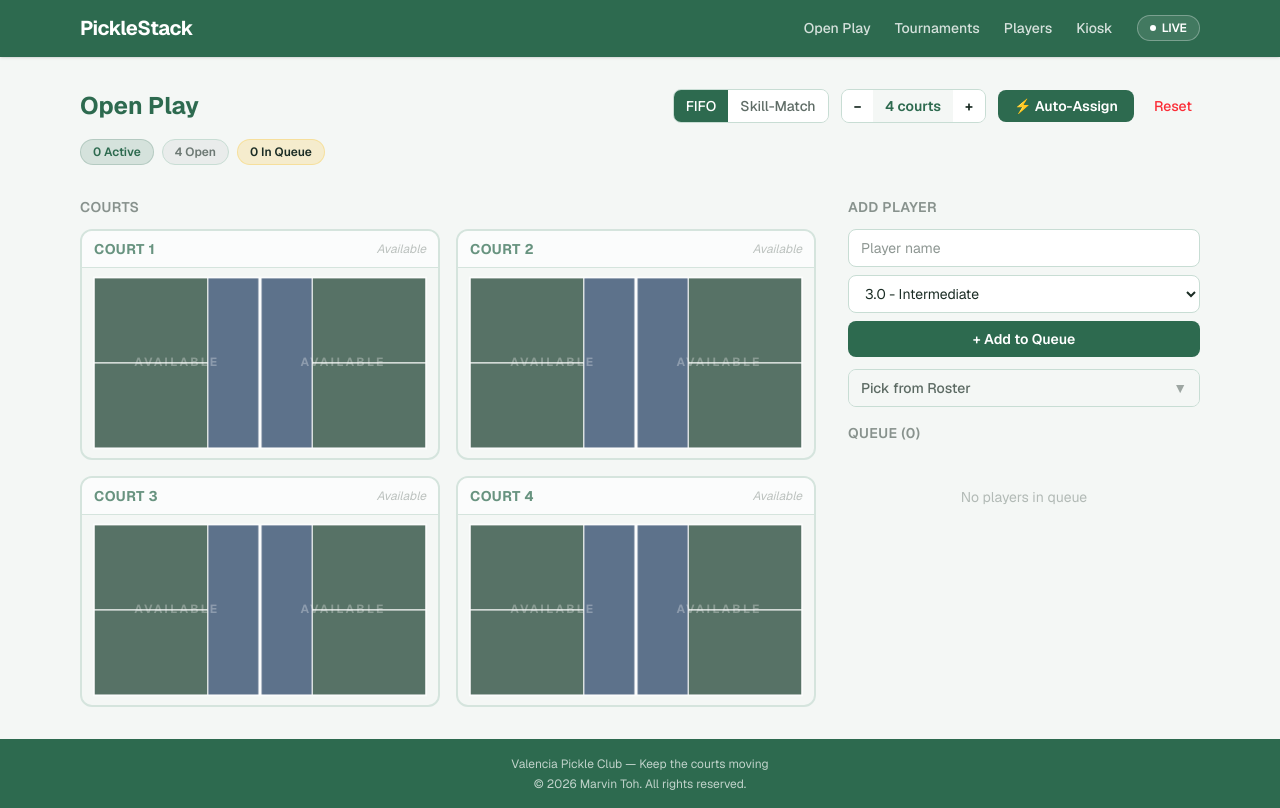
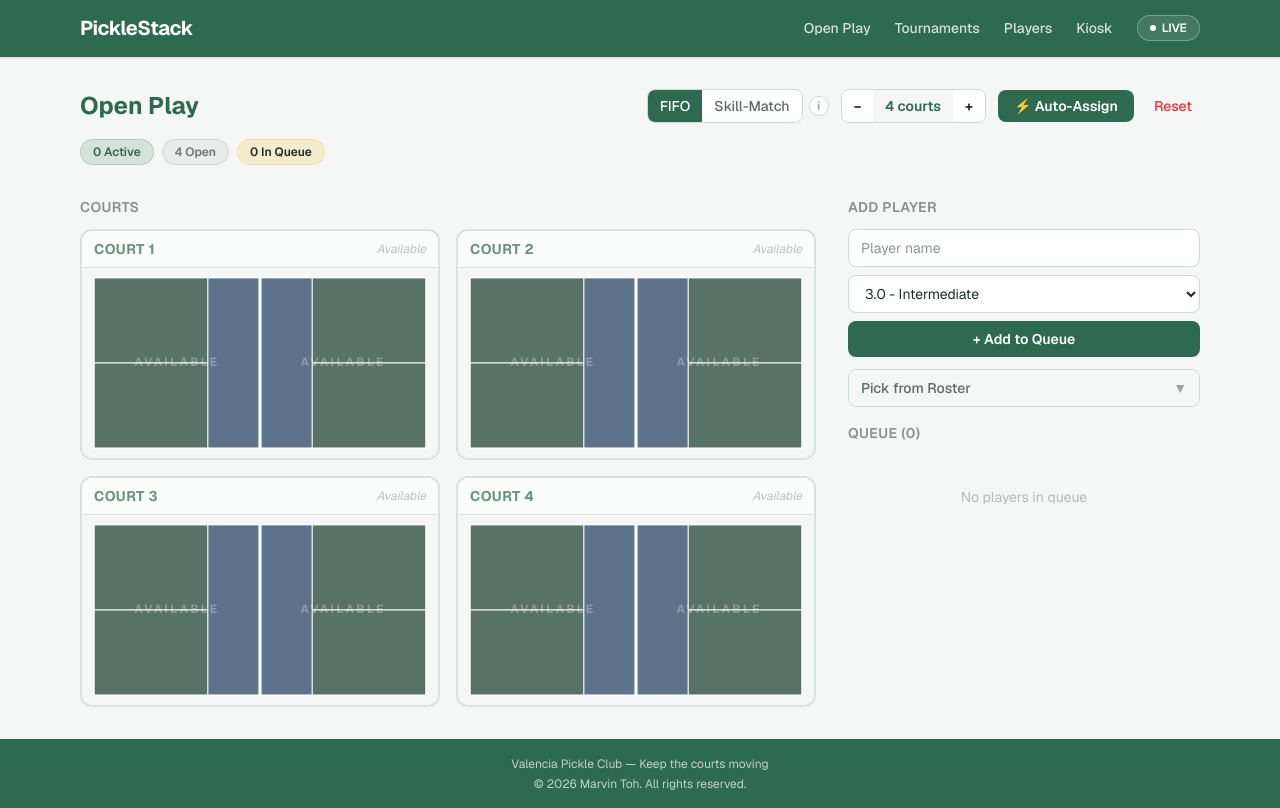
Before and after one commit to soulskate143/Pickle_Stack, a Next.js app: page /open-play in a window 1280 px wide. Built offline with nearby package versions, Linux system fonts and the light colour scheme.

Commit message:
Enhance umpire button visibility; add info tooltip for FIFO/Skill-Match

```diff
--- a/app/open-play/page.tsx
+++ b/app/open-play/page.tsx
@@ -625,6 +625,7 @@ export default function OpenPlayPage() {
 
         <div className="flex items-center gap-3 flex-wrap">
           {/* Stacking mode */}
+          <div className="flex items-center gap-1.5">
             <div className="flex rounded-lg border border-pb-border overflow-hidden text-sm">
               {(['fifo', 'skill-matched'] as StackingMode[]).map((m) => (
                 <button
@@ -639,6 +640,19 @@ export default function OpenPlayPage() {
                   {m === 'fifo' ? 'FIFO' : 'Skill-Match'}
                 </button>
               ))}
+            </div>
+            {/* Info tooltip */}
+            <div className="relative group">
+              <button className="w-5 h-5 rounded-full border border-pb-border bg-white text-pb-text/40 hover:text-pb-green hover:border-pb-green text-xs font-bold flex items-center justify-center transition-colors">
+                i
+              </button>
+              <div className="pointer-events-none absolute left-1/2 -translate-x-1/2 bottom-full mb-2 w-64 bg-zinc-800 text-white text-xs rounded-xl p-3 opacity-0 group-hover:opacity-100 transition-opacity z-50 shadow-lg">
+                <p className="font-semibold mb-1">FIFO</p>
+                <p className="text-white/70 mb-2">First In, First Out — players are assigned to courts in the exact order they joined the queue.</p>
+                <p className="font-semibold mb-1">Skill-Match</p>
+                <p className="text-white/70">Players are grouped by similar skill level so games are more competitive and balanced.</p>
+              </div>
+            </div>
           </div>
 
           {/* Court count */}
--- a/app/tournament/[id]/page.tsx
+++ b/app/tournament/[id]/page.tsx
@@ -127,10 +127,10 @@ function BracketMatchCard({
         href={`/umpire/${tournamentId}/${match.id}`}
         target="_blank"
         onClick={(e) => e.stopPropagation()}
-        className="absolute bottom-1 right-1.5 text-[10px] text-zinc-500 hover:text-orange-400 transition-colors"
-        title="Open umpire view"
+        className="absolute bottom-1.5 right-1.5 flex items-center gap-1 bg-orange-500 hover:bg-orange-400 text-white text-[10px] font-semibold px-2 py-0.5 rounded-full transition-colors shadow-sm"
+        title="Open umpire scoring view"
       >
-        🎤
+        🎤 Umpire
       </a>
     </div>
   );
```
Lines whose indentation alone changed are shown as unchanged.
